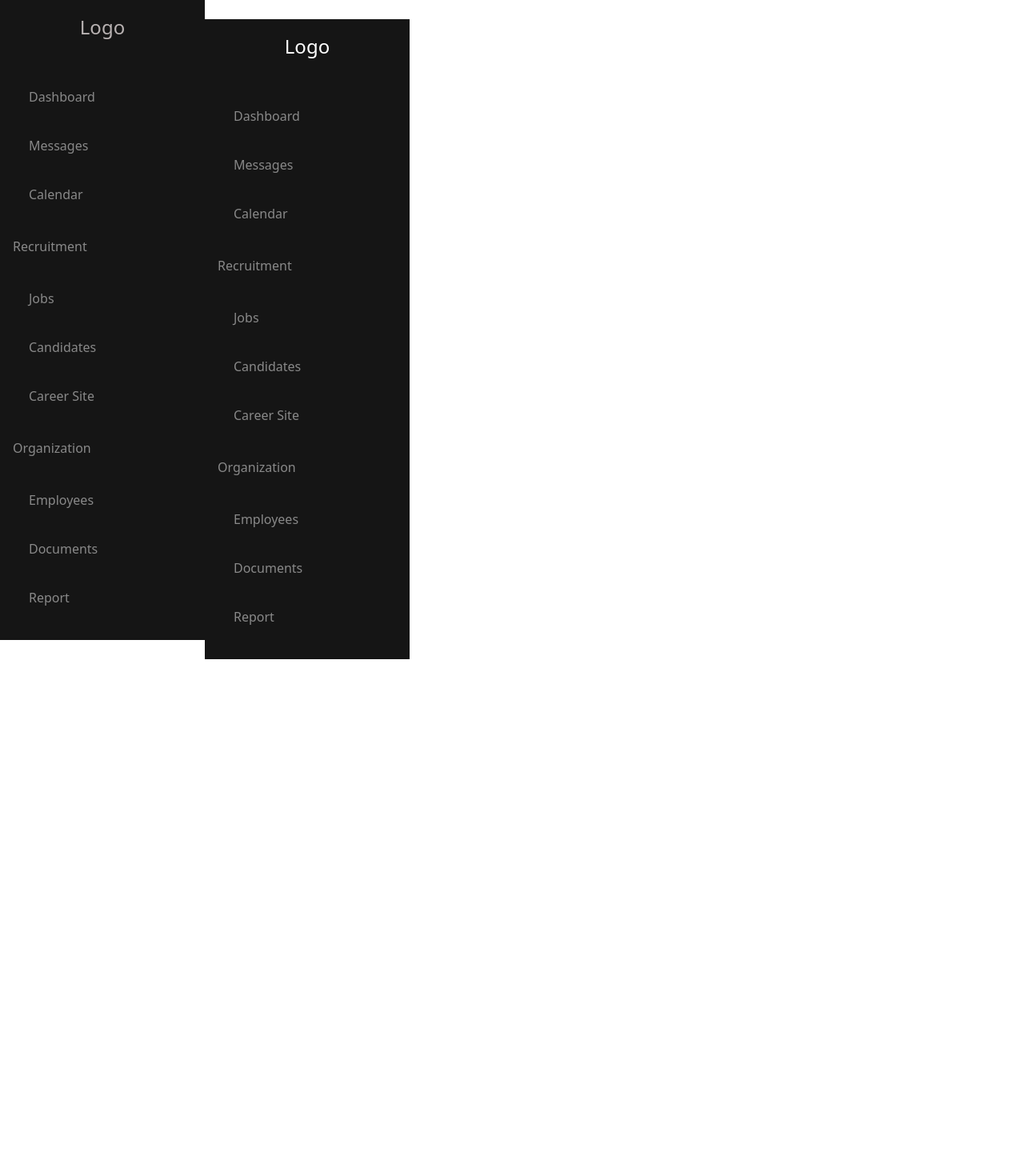
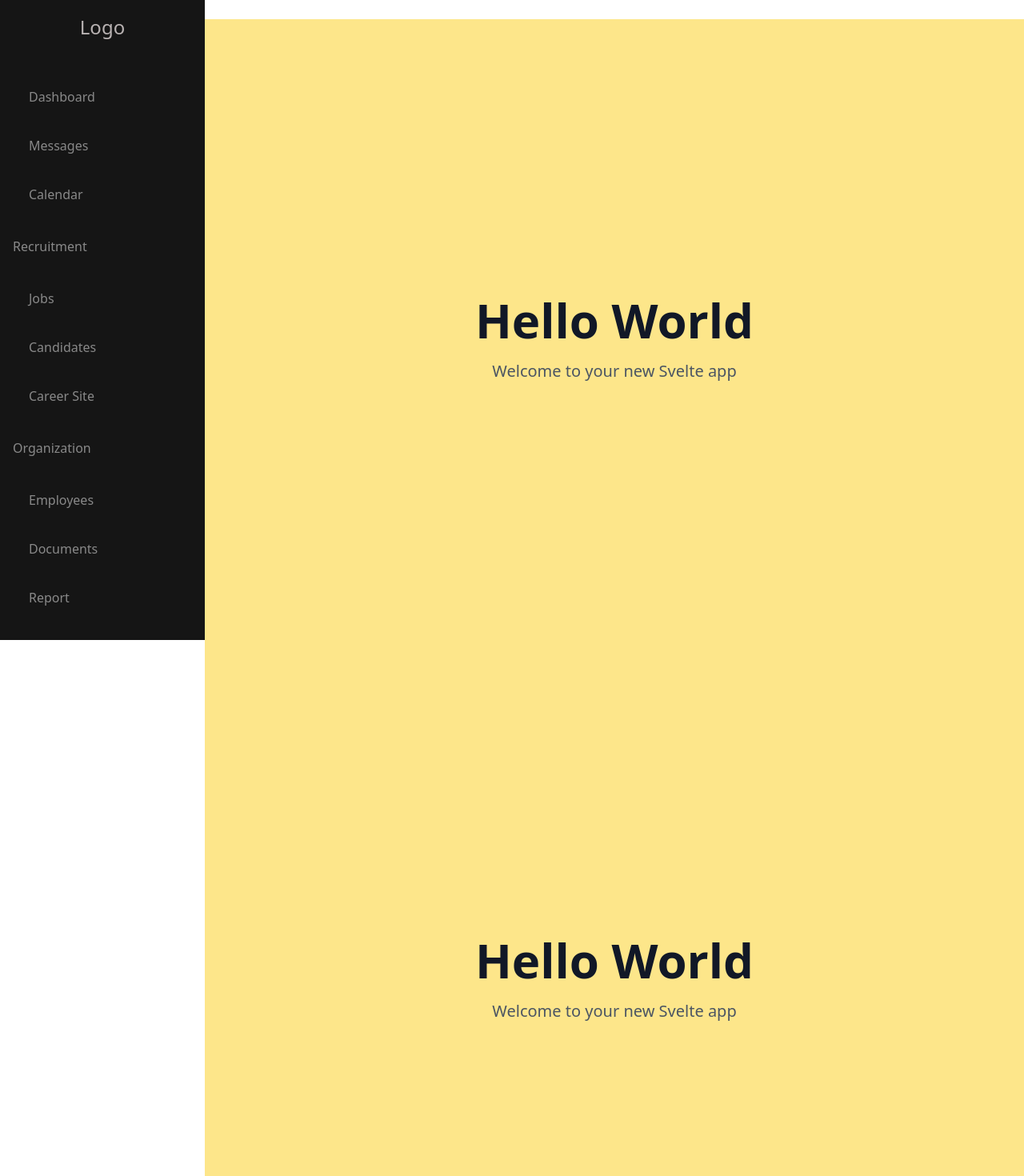
Before and after one commit to Malekzie/cpnt262-a5, a SvelteKit app: page / in a window 1280 px wide. Shown: the top 1470 px of the page at 80% size. Before the commit the page ends 800 px from the top, so only its background shows below. Built offline with nearby package versions, Linux system fonts and the light colour scheme.

Commit message:
placeholder for main page content

```diff
--- a/src/routes/+page.svelte
+++ b/src/routes/+page.svelte
@@ -1,7 +1,18 @@
 <script>
-  import Card from "../lib/components/Card.svelte";
-  import NavBar from "../lib/components/NavBar.svelte";
-  import Layout from "./+layout.svelte";
 </script>
 
-<NavBar />
+<section class="max-h-screen bg-amber-200">
+  <div class="flex flex-col items-center justify-center h-screen">
+    <h1 class="text-6xl font-bold text-gray-900">Hello World</h1>
+    <p class="mt-5 text-xl text-gray-600">Welcome to your new Svelte app</p>
+  </div>
+</section>
+
+<section class="max-h-screen bg-amber-200">
+  <div class="flex flex-col items-center justify-center h-screen">
+    <h1 class="text-6xl font-bold text-gray-900">Hello World</h1>
+    <p class="mt-5 text-xl text-gray-600">Welcome to your new Svelte app</p>
+  </div>
+</section>
+
+<div></div>
```
